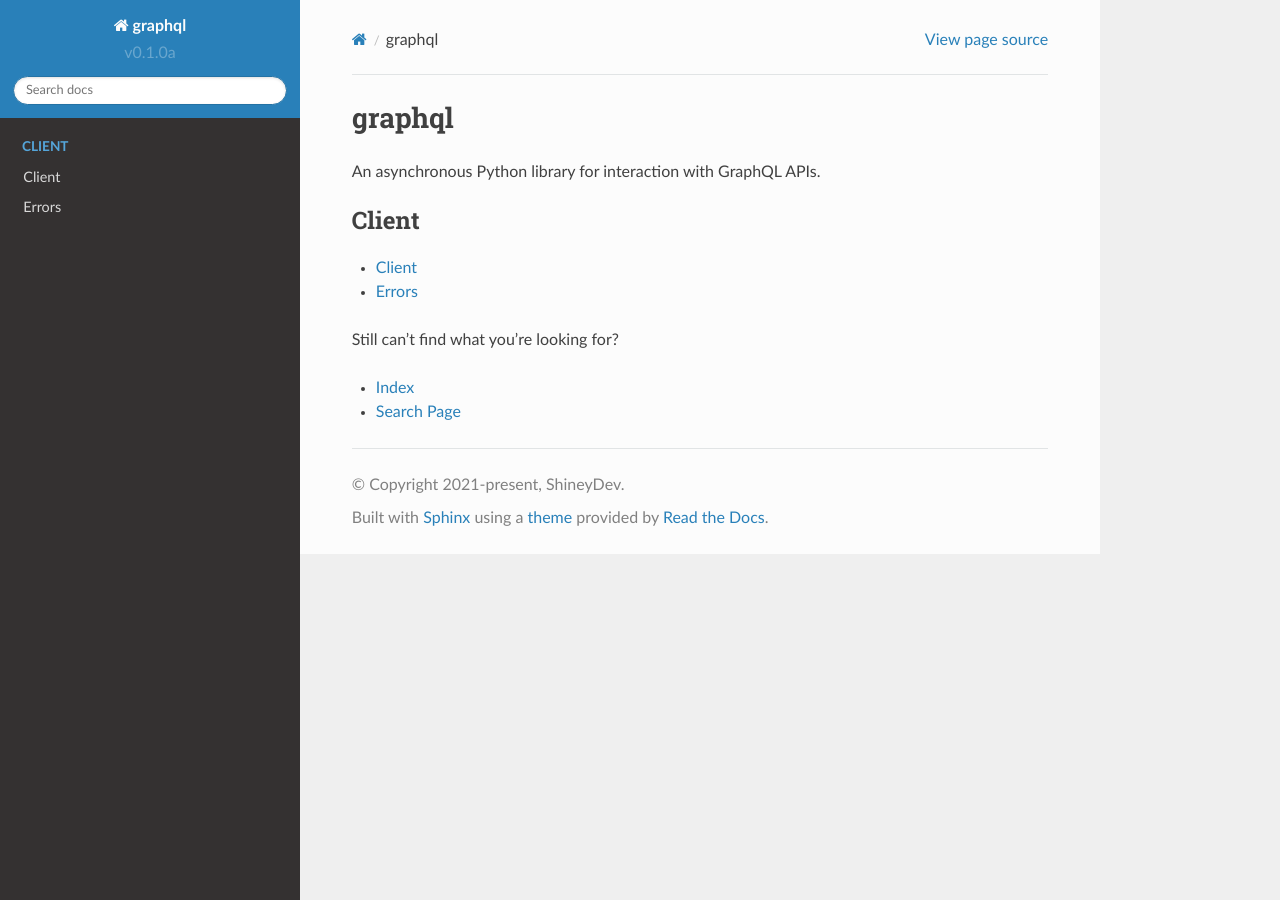
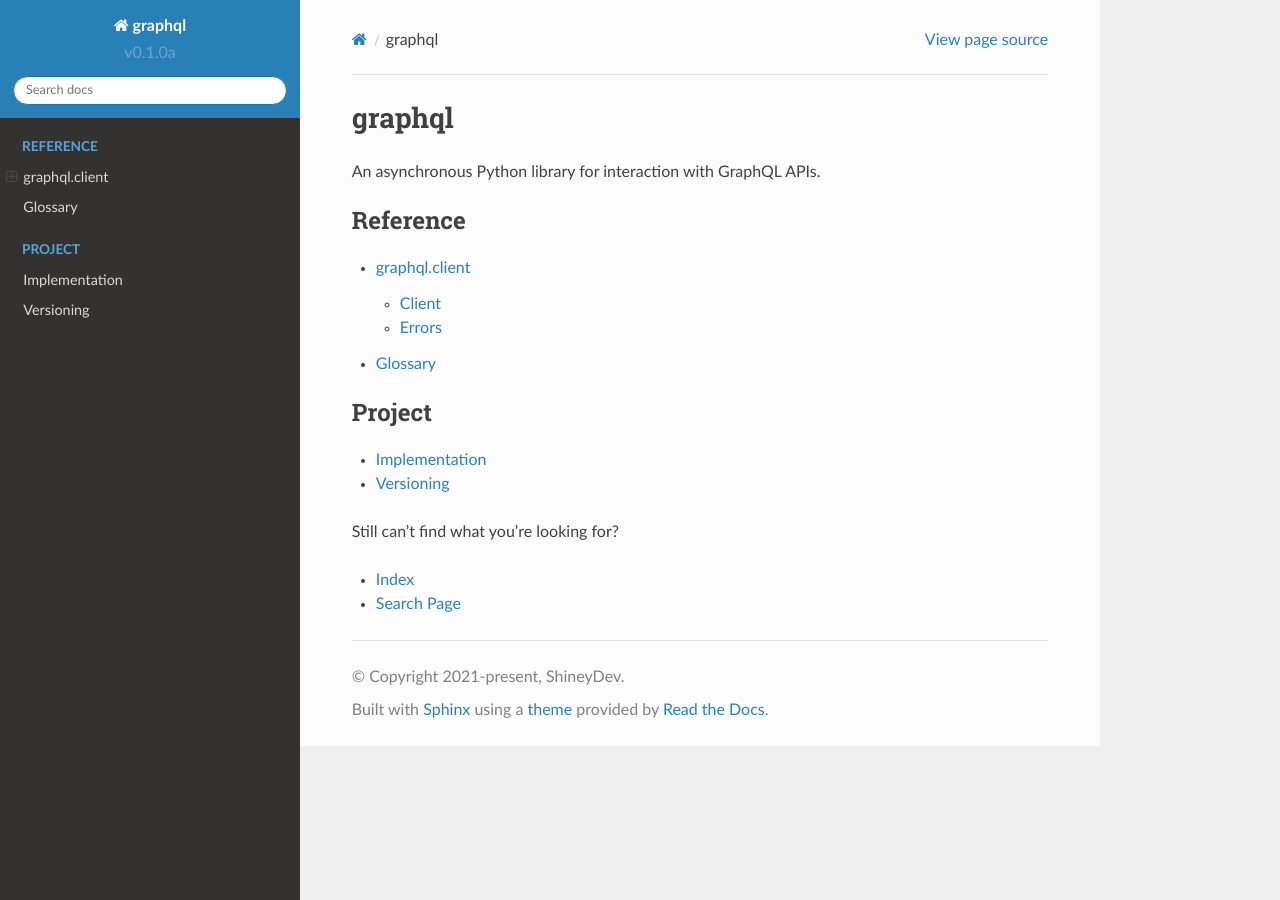
Before and after one commit to ShineyDev/graphql, a Sphinx documentation site: the page built from docs/index.rst, in a window 1280 px wide. Built offline with Sphinx 7.4.7 and the Read the Docs theme 2.0.0, drawn with Linux system fonts in a browser that asks for light colours.

Commit message:
update documentation

```diff
--- a/docs/conf.py
+++ b/docs/conf.py
@@ -1,4 +1,9 @@
+import os
 import re
+import sys
+
+
+sys.path.insert(0, os.path.abspath(".."))
 
 
 author = "ShineyDev"
@@ -6,7 +11,7 @@ project = "graphql"
 
 copyright = f"2021-present, {author}"
 
-_version_regex = r"^version = ('|\")((?:[0-9]+\.)*[0-9]+(?:\.?([a-z]+)(?:\.?[0-9])?)?)\1$"
+_version_regex = r"^version(?:\s*:\s*str)?\s*=\s*('|\")((?:[0-9]+\.)*[0-9]+(?:\.?([a-z]+)(?:\.?[0-9])?)?)\1$"
 
 with open("../graphql/__init__.py") as stream:
     match = re.search(_version_regex, stream.read(), re.MULTILINE)
@@ -64,6 +69,10 @@ rst_prolog = """
 
 .. |graphql_learn| replace:: learn GraphQL
 .. _graphql_learn: https://graphql.org/learn/
+
+.. |semver| replace:: |semver_link|_
+.. |semver_link| replace:: semantic versioning
+.. _semver_link: https://semver.org/
 """
 source_suffix = ".rst"
 
--- a/docs/index.rst
+++ b/docs/index.rst
@@ -5,11 +5,18 @@ An asynchronous Python library for interaction with GraphQL APIs.
 
 
 .. toctree::
-    :caption: Client
+    :caption: Reference
+    :maxdepth: 2
+
+    reference/graphql/client/index
+    reference/glossary
+
+.. toctree::
+    :caption: Project
     :maxdepth: 1
 
-    client/client
-    client/errors
+    meta/implementation
+    meta/versioning
 
 
 Still can't find what you're looking for?
--- /dev/null
+++ b/docs/meta/implementation.rst
@@ -0,0 +1,4 @@
+Implementation
+==============
+
+This document outlines the implementation of the project.
--- /dev/null
+++ b/docs/meta/index.rst
@@ -0,0 +1,11 @@
+:orphan:
+
+
+Project
+=======
+
+.. toctree::
+    :maxdepth: 1
+
+    implementation
+    versioning
--- /dev/null
+++ b/docs/reference/glossary.rst
@@ -0,0 +1,2 @@
+Glossary
+========
```
Also changed, not shown: docs/meta/versioning.rst (added, +42 -0 lines), docs/reference/graphql/client/index.rst (added, +11 -0 lines), docs/reference/graphql/index.rst (added, +10 -0 lines), docs/reference/index.rst (added, +11 -0 lines), docs/reference/graphql/client/client.rst (renamed from docs/client/client.rst), docs/reference/graphql/client/errors.rst (renamed from docs/client/errors.rst).
